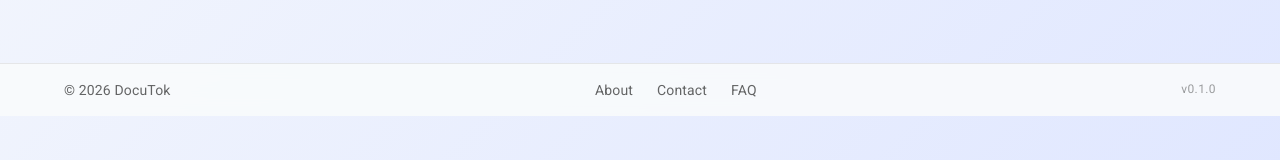
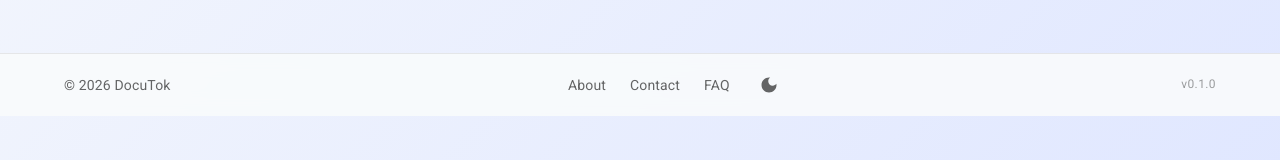
Before and after one commit to andrewault/DocuGab, a React (Vite) app in the folder frontend/: page /login in a window 1280 px wide. Shown: the part 684-844 px from the top of the page. Built offline with nearby package versions, Linux system fonts and the light colour scheme; no server answers.

Commit message:
feat: footer icon to toggle light and dark mode

```diff
--- a/frontend/src/components/Footer.tsx
+++ b/frontend/src/components/Footer.tsx
@@ -1,9 +1,16 @@
-import { Box, Container, Stack, Link, Typography, useTheme } from '@mui/material';
+import { Box, Container, Stack, Link, Typography, useTheme, IconButton, Tooltip } from '@mui/material';
 import { Link as RouterLink } from 'react-router-dom';
+import { DarkMode, LightMode } from '@mui/icons-material';
+import { useThemeMode } from '../context/ThemeContext';
 
 export default function Footer() {
     const theme = useTheme();
     const isDark = theme.palette.mode === 'dark';
+    const { effectiveTheme, setThemeMode } = useThemeMode();
+
+    const toggleTheme = () => {
+        setThemeMode(effectiveTheme === 'dark' ? 'light' : 'dark');
+    };
 
     return (
         <Box
@@ -35,7 +42,7 @@ export default function Footer() {
                     <Typography variant="body2" color="text.secondary">
                         © {new Date().getFullYear()} DocuTok
                     </Typography>
-                    <Stack direction="row" spacing={3}>
+                    <Stack direction="row" spacing={3} alignItems="center">
                         <Link
                             component={RouterLink}
                             to="/about"
@@ -63,6 +70,15 @@ export default function Footer() {
                         >
                             FAQ
                         </Link>
+                        <Tooltip title={effectiveTheme === 'dark' ? 'Switch to Light Mode' : 'Switch to Dark Mode'}>
+                            <IconButton
+                                onClick={toggleTheme}
+                                size="small"
+                                sx={{ color: 'text.secondary' }}
+                            >
+                                {effectiveTheme === 'dark' ? <LightMode fontSize="small" /> : <DarkMode fontSize="small" />}
+                            </IconButton>
+                        </Tooltip>
                     </Stack>
                     <Typography variant="caption" color="text.disabled">
                         v0.1.0
```
Also changed, not shown: 1 other file (tests, documents, lock files or other folders).
